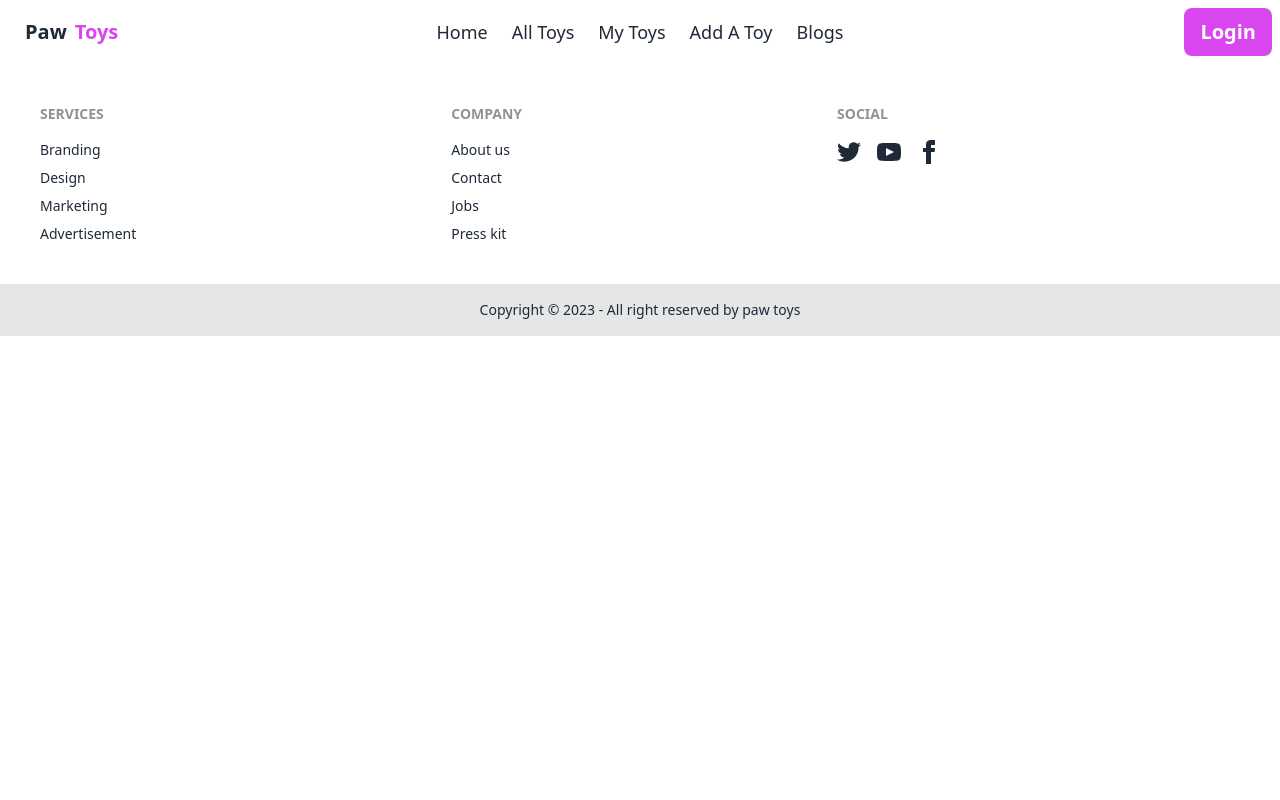
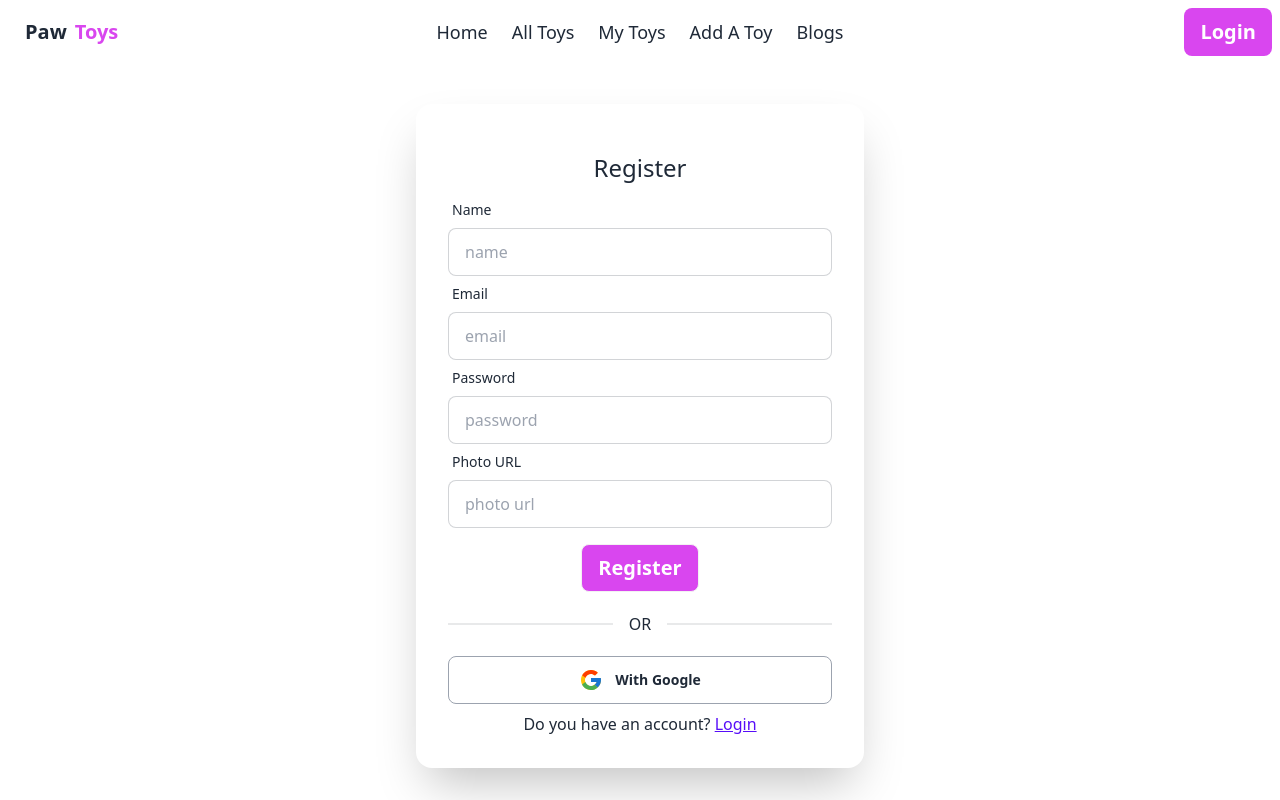
Before and after one commit to apufouzder/toy-marketplace-client, a React (Vite) app: page /register in a window 1280 px wide. Shown: the top 800 px of the page. Built offline with nearby package versions, Linux system fonts and the light colour scheme; no server answers.

Commit message:
registration with email/pass

```diff
--- a/package.json
+++ b/package.json
@@ -15,6 +15,7 @@
     "match-sorter": "^6.3.1",
     "react": "^18.2.0",
     "react-dom": "^18.2.0",
+    "react-icons": "^4.9.0",
     "react-router-dom": "^6.11.2",
     "sort-by": "^1.2.0"
   },
--- a/src/components/Shared/NavBar/NavBar.jsx
+++ b/src/components/Shared/NavBar/NavBar.jsx
@@ -36,7 +36,7 @@ const NavBar = () => {
 
                     <div className="navbar-end">
 
-                        <Link to="/">
+                        <Link to="/login">
                             <button className="btn text-xl text-white capitalize bg-fuchsia-500 border-0 hover:bg-fuchsia-400">Login</button>
                         </Link>
                     </div>
--- a/src/contexts/AuthProvider.jsx
+++ b/src/contexts/AuthProvider.jsx
@@ -1,10 +1,63 @@
+/* eslint-disable react/prop-types */
+import { createContext, useEffect, useState } from "react";
+import { createUserWithEmailAndPassword, getAuth, onAuthStateChanged, signInWithEmailAndPassword, signOut, updateProfile } from "firebase/auth";
+import app from "../firebase/firebase.config"
+
+export const AuthContext = createContext(null);
+const auth = getAuth(app);
 
 
-const AuthProvider = () => {
+const AuthProvider = ({children }) => {
+    const [user, setUser] = useState(null);
+    const [loading, setLoading] = useState(true);
+
+    const createUser = (email, password) => {
+        setLoading(true);
+        return createUserWithEmailAndPassword(auth, email, password);
+    }
+
+    const signIn = (email, password) => {
+        setLoading(true);
+        return signInWithEmailAndPassword(auth, email, password);
+    }
+
+    const logOut = () => {
+        setLoading(true);
+        return signOut(auth);
+    }
+
+    const updateUserNameAndPhoto = (user, name, photoUrl) => {
+        updateProfile(user, {
+            displayName: name,
+            photoURL: photoUrl
+        })
+    }
+
+    useEffect(() => {
+        const unsubscribe = onAuthStateChanged(auth, loggedUser => {
+            console.log('logged in user', loggedUser)
+            setUser(loggedUser);
+            setLoading(false);
+        })
+
+        return () => {
+            unsubscribe();
+        }
+    }, [])
+
+    const authInfo = {
+        user,
+        loading,
+        updateUserNameAndPhoto,
+        createUser,
+        signIn,
+        logOut
+    }
+
     return (
-        <div>
-
-        </div>
+        <AuthContext.Provider value={authInfo}>
+            {children}
+        </AuthContext.Provider>
     );
 };
 
--- a/src/main.jsx
+++ b/src/main.jsx
@@ -3,9 +3,12 @@ import ReactDOM from 'react-dom/client'
 import './index.css'
 import { RouterProvider } from 'react-router-dom'
 import router from './routes/Routes/Routes'
+import AuthProvider from './contexts/AuthProvider'
 
 ReactDOM.createRoot(document.getElementById('root')).render(
   <React.StrictMode>
-    <RouterProvider router={router} />
+    <AuthProvider>
+      <RouterProvider router={router}></RouterProvider>
+    </AuthProvider>
   </React.StrictMode>,
 )
--- a/src/pages/Login/Login.jsx
+++ b/src/pages/Login/Login.jsx
@@ -2,9 +2,7 @@
 
 const Login = () => {
     return (
-        <div>
-
-        </div>
+        <div></div>
     );
 };
 
--- a/src/pages/Registration/Registration.jsx
+++ b/src/pages/Registration/Registration.jsx
@@ -1,9 +1,100 @@
+import { FcGoogle } from 'react-icons/fc';
+import { Link } from 'react-router-dom';
+import { useContext, useState } from 'react';
+import { AuthContext } from '../../contexts/AuthProvider';
+
+const Registration = () => {
+    const [error, setError] = useState('');
+    const { createUser, updateUserNameAndPhoto, } = useContext(AuthContext);
 
 
-const Registration = () => {
+
+    const handleRegistration = event => {
+        event.preventDefault();
+        const form = event.target;
+        const name = form.name.value;
+        const photo = form.photo.value;
+        const email = form.email.value;
+        const password = form.password.value;
+
+        if (password.length < 6) {
+            setError('The password is less than 6 char')
+            return;
+        }
+
+        createUser(email, password)
+            .then(result => {
+                updateUserNameAndPhoto(result.user, name, photo)
+                    .then(() => {
+                        console.log('updated user');
+                    })
+                    .catch(err => {
+                        setError(err.message);
+                    })
+
+            })
+            .catch(error => {
+                setError(error.message);
+            })
+    }
     return (
-        <div>
+        <div className="my-10">
+            <div className="card mx-auto flex-shrink-0 w-full max-w-md shadow-2xl bg-base-100">
 
+                <div className="card-body">
+                    <h1 className="text-2xl text-center mt-4">Register</h1>
+                    <form onSubmit={handleRegistration}>
+                        <div className="form-control">
+                            <label className="label">
+                                <span className="label-text">Name</span>
+                            </label>
+                            <input type="text" name="name" placeholder="name" className="input input-bordered" required />
+                        </div>
+
+                        <div className="form-control">
+                            <label className="label">
+                                <span className="label-text">Email</span>
+                            </label>
+                            <input type="email" name="email" placeholder="email" className="input input-bordered" required />
+                        </div>
+
+                        <div className="form-control">
+                            <label className="label">
+                                <span className="label-text">Password</span>
+                            </label>
+                            <input type="password" name="password" placeholder="password" className="input input-bordered" required />
+                        </div>
+
+                        <div className="form-control mb-4">
+                            <label className="label">
+                                <span className="label-text">Photo URL</span>
+                            </label>
+                            <input type="text" name="photo" placeholder="photo url" className="input input-bordered" required />
+                        </div>
+
+                        <div className='mb-4'>
+                            <span className='text-red-500'>{error}</span>
+                        </div>
+
+                        <div className='text-center'>
+                            <button type='submit' className="btn text-xl capitalize bg-fuchsia-500 text-white hover:bg-fuchsia-600">Register</button>
+                        </div>
+                    </form>
+
+                    <div className="divider">OR</div>
+
+
+                        <button className="btn capitalize border-gray-400 btn-outline hover:bg-transparent hover:text-inherit btn-ghost">
+                            <FcGoogle className='mr-1 text-2xl' />
+                            With Google</button>
+
+
+                    <div className='text-center'>
+                        <span>Do you have an account? <Link className='btn-link capitalize' to="/login">Login</Link> </span>
+                    </div>
+
+                </div>
+            </div>
         </div>
     );
 };
```
Also changed, not shown: 1 other file (tests, documents, lock files or other folders).
